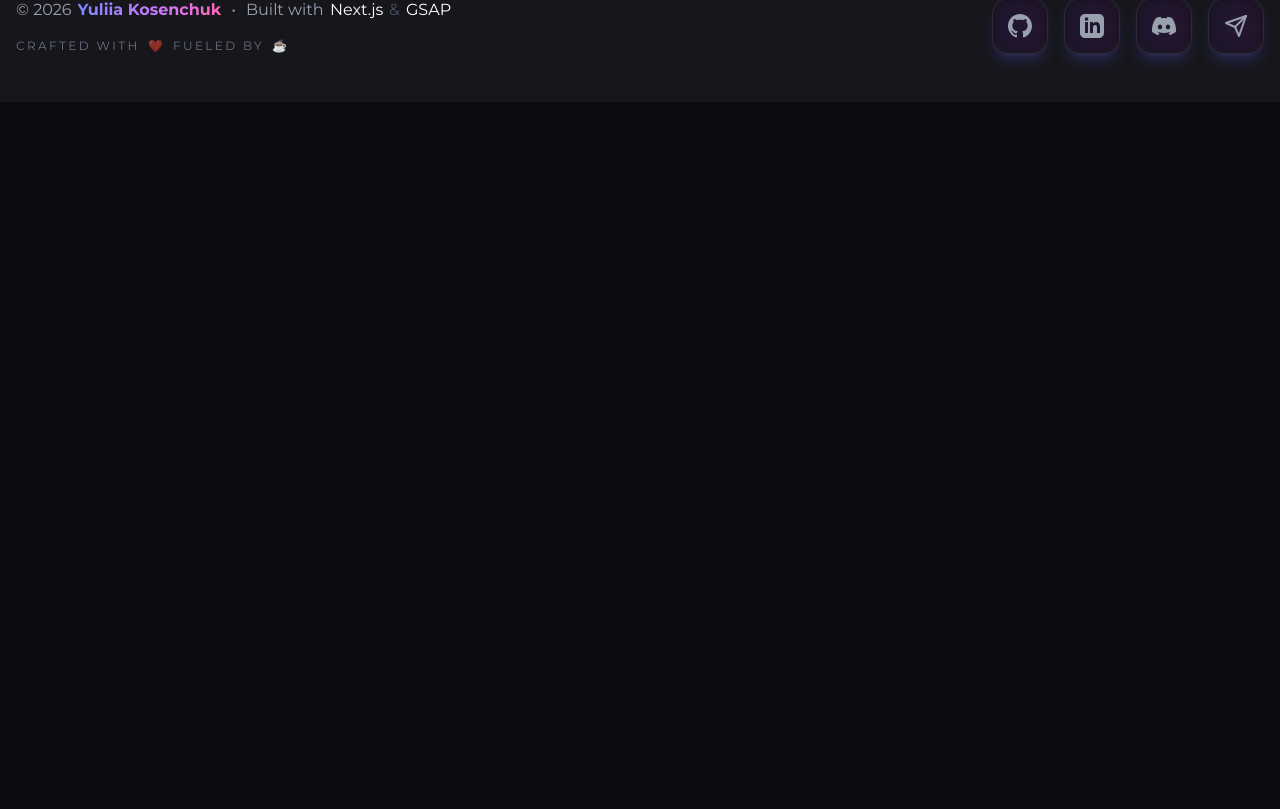
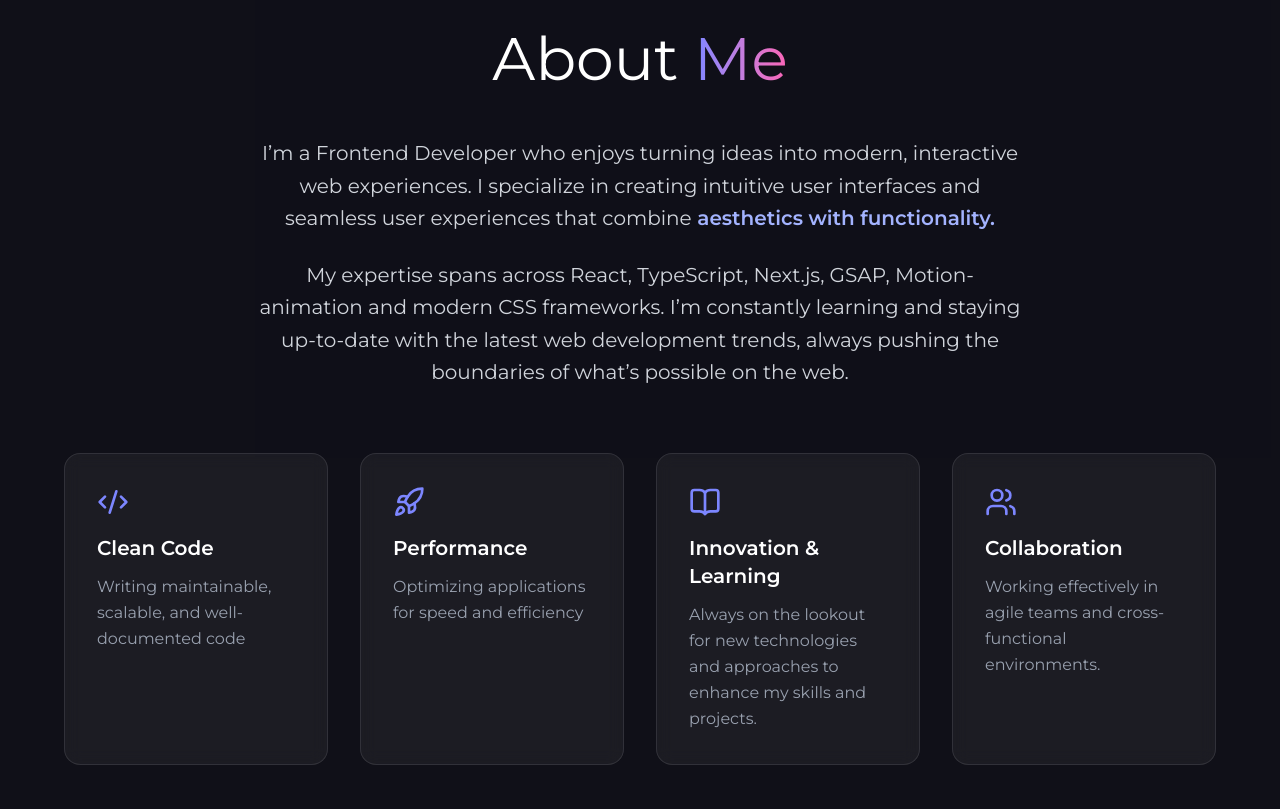
Before and after one commit to YuliiaKosenchuk/portfolio, a Next.js app: page /en in a window 1280 px wide. Shown: the part 851-1660 px from the top of the page. Before the commit the page ends 953 px from the top, so only its background shows below. Built offline with nearby package versions, Linux system fonts and the light colour scheme.

Commit message:
add about

```diff
--- a/app/[locale]/page.tsx
+++ b/app/[locale]/page.tsx
@@ -4,6 +4,7 @@ import dynamic from "next/dynamic";
 import { LanguagePicker } from "@/components/ui/LanguagePicker";
 import { Hero } from "@/components/Hero";
 import { Footer } from "@/components/Footer";
+import { About } from "@/components/About";
 
 const EnhancedBackground = dynamic(
   () =>
@@ -20,6 +21,7 @@ export default function Home() {
       <LanguagePicker />
       <main className="flex min-h-screen flex-col items-center justify-between">
         <Hero />
+        <About />
       </main>
       <Footer/>
     </div>
--- /dev/null
+++ b/components/About.tsx
@@ -0,0 +1,151 @@
+"use client";
+
+import { useRef } from "react";
+import gsap from "gsap";
+import { useGSAP } from "@gsap/react";
+import { ScrollTrigger } from "gsap/ScrollTrigger";
+import { BookOpen, Code2, Rocket, Users} from "lucide-react";
+import { useTranslations } from "next-intl";
+
+gsap.registerPlugin(ScrollTrigger);
+
+export function About() {
+  const sectionRef = useRef<HTMLDivElement>(null);
+  const titleRef = useRef<HTMLHeadingElement>(null);
+  const contentRef = useRef<HTMLDivElement>(null);
+  const cardsRef = useRef<HTMLDivElement>(null);
+   const t = useTranslations("About");
+
+  useGSAP(
+    () => {
+      // Спільні налаштування ScrollTrigger
+      const triggerDefaults = {
+        toggleActions: "play none none none",
+        once: true,  // ← спрацьовує один раз і більше не слідкує
+      };
+
+      gsap.from(titleRef.current, {
+        scrollTrigger: {
+          trigger: titleRef.current,
+          start: "top 90%",  // ← було 80%, збільшуємо зону спрацювання
+          ...triggerDefaults,
+        },
+        y: 30,
+        opacity: 0,
+        duration: 0.7,
+        ease: "power2.out",
+        immediateRender: false, // ← не встановлювати opacity:0 до ScrollTrigger
+      });
+
+      gsap.from(contentRef.current, {
+        scrollTrigger: {
+          trigger: contentRef.current,
+          start: "top 90%",
+          ...triggerDefaults,
+        },
+        y: 20,
+        opacity: 0,
+        duration: 0.7,
+        delay: 0.15,
+        ease: "power2.out",
+        immediateRender: false,
+      });
+
+      gsap.from(cardsRef.current?.children || [], {
+        scrollTrigger: {
+          trigger: cardsRef.current,
+          start: "top 80%",
+          ...triggerDefaults,
+        },
+        y: 40,
+        opacity: 0,
+        duration: 0.6,
+        stagger: 0.08,
+        ease: "power2.out",
+        immediateRender: false,
+      });
+    },
+    { scope: sectionRef },
+  );
+
+  const highlights = [
+    {
+      icon: <Code2 size={32} />,
+      title: t("highlights.0.title"),
+      description: t("highlights.0.description"),
+    },
+    {
+      icon: <Rocket size={32} />,
+      title: t("highlights.1.title"),
+      description: t("highlights.1.description"),
+    },
+    {
+      icon: <BookOpen size={32} />,
+      title: t("highlights.2.title"),
+      description: t("highlights.2.description"),
+    },
+    {
+      icon: <Users size={32} />,
+      title: t("highlights.3.title"),
+      description: t("highlights.3.description"),
+    },
+  ];
+
+  return (
+    <section
+      id="about"
+      ref={sectionRef}
+      className=" w-full py-20 bg-secondary/30 relative overflow-hidden"
+    >
+      <div className="container mx-auto px-4">
+        <h2
+          ref={titleRef}
+          className="text-4xl md:text-6xl text-center mb-12 text-white"
+        >
+          {t("title1")}{" "}
+          <span className="text-transparent bg-clip-text bg-linear-to-r from-indigo-400 to-pink-400">
+           {t("title2")}
+          </span>
+        </h2>
+
+        <div ref={contentRef} className="max-w-3xl mx-auto text-center mb-16">
+          <p className="text-lg md:text-xl text-gray-300 mb-6 leading-relaxed">
+            {t("description1")}
+            <span className="text-indigo-300 font-semibold">
+              {" "}
+              {t("description2")}
+            </span>
+          </p>
+          <p className="text-lg md:text-xl text-gray-300 leading-relaxed">
+           {t("description3")}
+          </p>
+        </div>
+
+        <div
+          ref={cardsRef}
+          className="grid grid-cols-1 md:grid-cols-2  xl:grid-cols-4 gap-8 max-w-6xl mx-auto"
+        >
+          {highlights.map((highlight, index) => (
+            <div
+              key={index}
+              className="p-8 bg-white/5 backdrop-blur-sm rounded-2xl border border-white/10 hover:border-indigo-500/50 transition-all duration-500 hover:shadow-lg hover:shadow-indigo-500/20 group relative overflow-hidden hover:-translate-y-1"
+            >
+              <div className="absolute inset-0 bg-linear-to-br from-indigo-600/20 to-purple-600/20 translate-y-full group-hover:translate-y-0 transition-transform duration-500"></div>
+              <div className="relative z-10">
+                <div className="text-indigo-400 mb-4 group-hover:scale-108 transition-all duration-500">
+                  {highlight.icon}
+                </div>
+                <h3 className="mb-3 text-xl font-semibold text-white">
+                  {highlight.title}
+                </h3>
+                <p className="text-gray-400 leading-relaxed">
+                  {highlight.description}
+                </p>
+              </div>
+            </div>
+          ))}
+        </div>
+      </div>
+    </section>
+  );
+}
--- a/components/EnhancedBackground.tsx
+++ b/components/EnhancedBackground.tsx
@@ -62,6 +62,11 @@ export function EnhancedBackground() {
       { length: PARTICLE_COUNT },
       createParticle,
     );
+
+    requestAnimationFrame(() => {
+      canvas.style.opacity = "1";
+      hexCanvas.style.opacity = "1";
+    });
 
     const animate = () => {
       rafRef.current = requestAnimationFrame(animate);
@@ -143,16 +148,6 @@ export function EnhancedBackground() {
     };
 
     animate();
-
-    // const handleResize = () => {
-    //   setSize();
-    //   // Перестворюємо частинки при зміні розміру
-    //   particles = Array.from({ length: PARTICLE_COUNT }, () =>
-    //     createParticle(canvas.width, canvas.height),
-    //   );
-    // };
-
-    // window.addEventListener("resize", handleResize);
     return () => {
       cancelAnimationFrame(rafRef.current);
       // window.removeEventListener("resize", handleResize);
@@ -184,15 +179,16 @@ export function EnhancedBackground() {
     <div
       ref={containerRef}
       className="fixed inset-0 overflow-hidden pointer-events-none z-0"
+      style={{ backgroundColor: "#0a0a0f" }}
     >
       <canvas
         ref={hexCanvasRef}
-        className="absolute inset-0 w-full h-full"
+        className="absolute inset-0 w-full h-full opacity-0 transition-opacity duration-1000"
         style={{ objectFit: "cover" }}
       />
       <canvas
         ref={canvasRef}
-        className="absolute inset-0 w-full h-full"
+        className="absolute inset-0 w-full h-full opacity-0 transition-opacity duration-1000"
         style={{ objectFit: "cover" }}
       />
 
--- a/components/FloatingNav.tsx
+++ b/components/FloatingNav.tsx
@@ -30,7 +30,7 @@ export function FloatingNav() {
       {
         scale: 1,
         opacity: 1,
-        duration: 0.5,
+        duration: 1.0,
         ease: 'back.out(1.7)',
         clearProps: "all"
       });
--- a/components/Hero.tsx
+++ b/components/Hero.tsx
@@ -22,8 +22,8 @@ export function Hero() {
       gsap.from(titleRef.current, {
         y: 50,
         opacity: 0,
-        duration: 1.2,
-        ease: "power3.out",
+        duration: 1,
+        ease: "power2.out",
       });
 
       gsap.from(subtitleRef.current, {
@@ -31,19 +31,19 @@ export function Hero() {
         opacity: 0,
         duration: 1,
         delay: 0.4,
-        ease: "power3.out",
+        ease: "power2.out",
       });
 
       gsap.fromTo(
         socialRef.current?.children || [],
-        { opacity: 0 },
+        { opacity: 0, scale: 0.9, immediateRender: true },
         {
           opacity: 1,
-          y: 0,
+          scale: 1,
           duration: 0.5,
-          stagger: 0.1,
-          delay: 1.0,
-          ease: "back.out(1.7)",
+          stagger: 0.08,
+          delay: 0.8,
+          ease: "back.out(1.4)",
           clearProps: "all",
         },
       );
@@ -93,6 +93,7 @@ export function Hero() {
         <div
           ref={socialRef}
           className="flex gap-4 justify-center mb-12 flex-wrap"
+          // style={{ opacity: 0 }}
         >
           <a
             href="/cv.pdf"
--- a/components/SmoothScroll.tsx
+++ b/components/SmoothScroll.tsx
@@ -7,12 +7,18 @@ import { ScrollTrigger } from "gsap/ScrollTrigger";
 
 gsap.registerPlugin(ScrollTrigger);
 
+ScrollTrigger.defaults({
+  // fastScrollEnd: true,
+  preventOverlaps: true,
+});
+
+gsap.ticker.lagSmoothing(0);
+
 export function SmoothScroll({ children }: { children: React.ReactNode }) {
   useEffect(() => {
-    // 1. Ініціалізуємо Lenis
     const lenis = new Lenis({
       lerp: 0.08,
-      easing: (t) => Math.min(1, 1.001 - Math.pow(2, -10 * t)), // Формула плавності
+      easing: (t) => Math.min(1, 1.001 - Math.pow(2, -10 * t)),
       orientation: "vertical",
       gestureOrientation: "vertical",
       smoothWheel: true, // Плавний скрол коліщатком
@@ -20,7 +26,6 @@ export function SmoothScroll({ children }: { children: React.ReactNode }) {
       touchMultiplier: 1.5, // Швидкість для тачпадів/телефонів
     });
 
-    // Синхронізуємо Lenis із GSAP ScrollTrigger
     lenis.on("scroll", ScrollTrigger.update);
 
     const tickerFn = (time: number) => lenis.raf(time * 1000);
--- a/components/ui/LanguagePicker.tsx
+++ b/components/ui/LanguagePicker.tsx
@@ -1,10 +1,10 @@
 "use client";
 
-import { usePathname, useRouter } from '@/i18n/routing';
-import { useParams } from 'next/navigation';
-import { Languages } from 'lucide-react';
-import { useEffect, useRef } from 'react';
-import gsap from 'gsap';
+import { usePathname, useRouter } from "@/i18n/routing";
+import { useParams } from "next/navigation";
+import { Languages } from "lucide-react";
+import { useEffect, useRef } from "react";
+import gsap from "gsap";
 
 export function LanguagePicker() {
   const pathname = usePathname();
@@ -13,33 +13,52 @@ export function LanguagePicker() {
   const locale = params.locale as string;
   const pickerRef = useRef<HTMLDivElement>(null);
 
-  const toggleLanguage = () => {
-    const nextLocale = locale === 'uk' ? 'en' : 'uk';
-    router.replace(pathname, { locale: nextLocale });
-  };
+  useEffect(() => {
+    const savedScroll = sessionStorage.getItem("scrollPosition");
+    if (savedScroll) {
+    const timer = setTimeout(() => {
+      window.scrollTo({ top: Number(savedScroll), behavior: 'smooth' });
+      sessionStorage.removeItem('scrollPosition');
+    }, 500); // ← підбери під анімацію: 300-600ms
 
-  // Додамо таку ж анімацію появи, як у меню
+    return () => clearTimeout(timer);
+  }
+}, []);
+
   useEffect(() => {
-    gsap.fromTo(pickerRef.current,
+    gsap.fromTo(
+      pickerRef.current,
       { scale: 0, opacity: 0 },
       {
         scale: 1,
         opacity: 1,
         duration: 0.5,
-        ease: 'back.out(1.7)',
-        clearProps: "all"
-      }
+        ease: "back.out(1.7)",
+        clearProps: "all",
+      },
     );
   }, []);
 
+  const toggleLanguage = () => {
+    // Зберігаємо поточну позицію до переходу
+    sessionStorage.setItem("scrollPosition", String(window.scrollY));
+    const nextLocale = locale === "uk" ? "en" : "uk";
+    router.replace(pathname, { locale: nextLocale });
+  };
+
   return (
     <div ref={pickerRef} className="fixed top-8 right-8 z-101">
-      <div className="relative bg-[#13131a]/80 backdrop-blur-xl border border-white/10 rounded-2xl p-1 shadow-2xl shadow-indigo-500/10 group cursor-pointer" onClick={toggleLanguage}>
-
+      <div
+        className="relative bg-[#13131a]/80 backdrop-blur-xl border border-white/10 rounded-2xl p-1 shadow-2xl shadow-indigo-500/10 group cursor-pointer"
+        onClick={toggleLanguage}
+      >
         <div className="relative z-10 flex items-center justify-center gap-2 px-4 py-2 rounded-xl transition-all duration-300 group-hover:bg-white/5">
-          <Languages size={18} className="text-gray-400 group-hover:text-indigo-400 transition-colors duration-300" />
+          <Languages
+            size={18}
+            className="text-gray-400 group-hover:text-indigo-400 transition-colors duration-300"
+          />
           <span className="text-sm font-semibold text-gray-300 group-hover:text-white transition-colors duration-300">
-            {locale === 'uk' ? 'EN' : 'UA'}
+            {locale === "uk" ? "EN" : "UA"}
           </span>
         </div>
 
@@ -47,11 +66,10 @@ export function LanguagePicker() {
 
         <div className="absolute right-full top-1/2 -translate-y-1/2 mr-4 px-4 py-2 bg-[#13131a] border border-white/10 rounded-xl opacity-0 group-hover:opacity-100 pointer-events-none transition-all duration-300 whitespace-nowrap shadow-xl">
           <span className="text-sm font-medium text-gray-200">
-            {locale === 'uk' ? 'Switch to English' : 'Перемкнути на українську'}
+            {locale === "uk" ? "Switch to English" : "Перемкнути на українську"}
           </span>
           <div className="absolute right-0 top-1/2 -translate-y-1/2 translate-x-full w-0 h-0 border-8 border-transparent border-l-[#13131a]"></div>
         </div>
-
       </div>
     </div>
   );
--- a/messages/en.json
+++ b/messages/en.json
@@ -11,5 +11,31 @@
     "about": "About",
     "skills": "Skills",
     "home": "Home"
+  },
+
+  "About": {
+    "title1": "About",
+    "title2": "Me",
+    "description1": "I’m a Frontend Developer who enjoys turning ideas into modern, interactive web experiences. I specialize in creating intuitive user interfaces and seamless user experiences that combine",
+    "description2": "aesthetics with functionality.",
+    "description3": "My expertise spans across React, TypeScript, Next.js, GSAP, Motion-animation and modern CSS frameworks. I’m constantly learning and staying up-to-date with the latest web development trends, always pushing the boundaries of what’s possible on the web.",
+    "highlights": [
+      {
+        "title": "Clean Code",
+        "description": "Writing maintainable, scalable, and well-documented code"
+      },
+      {
+        "title": "Performance",
+        "description": "Optimizing applications for speed and efficiency"
+      },
+      {
+        "title": "Innovation & Learning",
+        "description": "Always on the lookout for new technologies and approaches to enhance my skills and projects."
+      },
+        {
+          "title": "Collaboration",
+          "description": "Working effectively in agile teams and cross-functional environments."
+        }
+    ]
   }
 }
--- a/messages/uk.json
+++ b/messages/uk.json
@@ -11,5 +11,31 @@
     "about": "Біо",
     "skills": "Навички",
     "home": "Головна"
+  },
+
+  "About": {
+    "title1": "Про",
+    "title2": "мене",
+    "description1": "Я frontend-розробниця, якій подобається перетворювати ідеї на сучасні інтерактивні вебдосвіди. Спеціалізуюсь на створенні інтуїтивних інтерфейсів і безшовного користувацького досвіду, що поєднує",
+     "description2": "естетику та функціональність.",
+    "description3": "Працюю з React, TypeScript, Next.js, GSAP, Motion-анімаціями та сучасними CSS-фреймворками. Постійно навчаюся, слідкую за новими тенденціями у веброзробці та розширюю межі можливого у вебі.",
+    "highlights": [
+      {
+        "title": "Чистий код",
+        "description": "Пишу підтримуваний, масштабований та добре задокументований код"
+      },
+      {
+        "title": "Продуктивність",
+        "description": "Оптимізую застосунки для швидкості та ефективності"
+      },
+      {
+        "title": "Інновації та навчання",
+        "description": "Постійно шукаю нові технології та підходи для розвитку своїх навичок і покращення проєктів"
+      },
+      {
+        "title": "Співпраця",
+        "description": "Ефективно працюю в agile-командах та кросфункціональному середовищі"
+      }
+    ]
   }
 }
```
